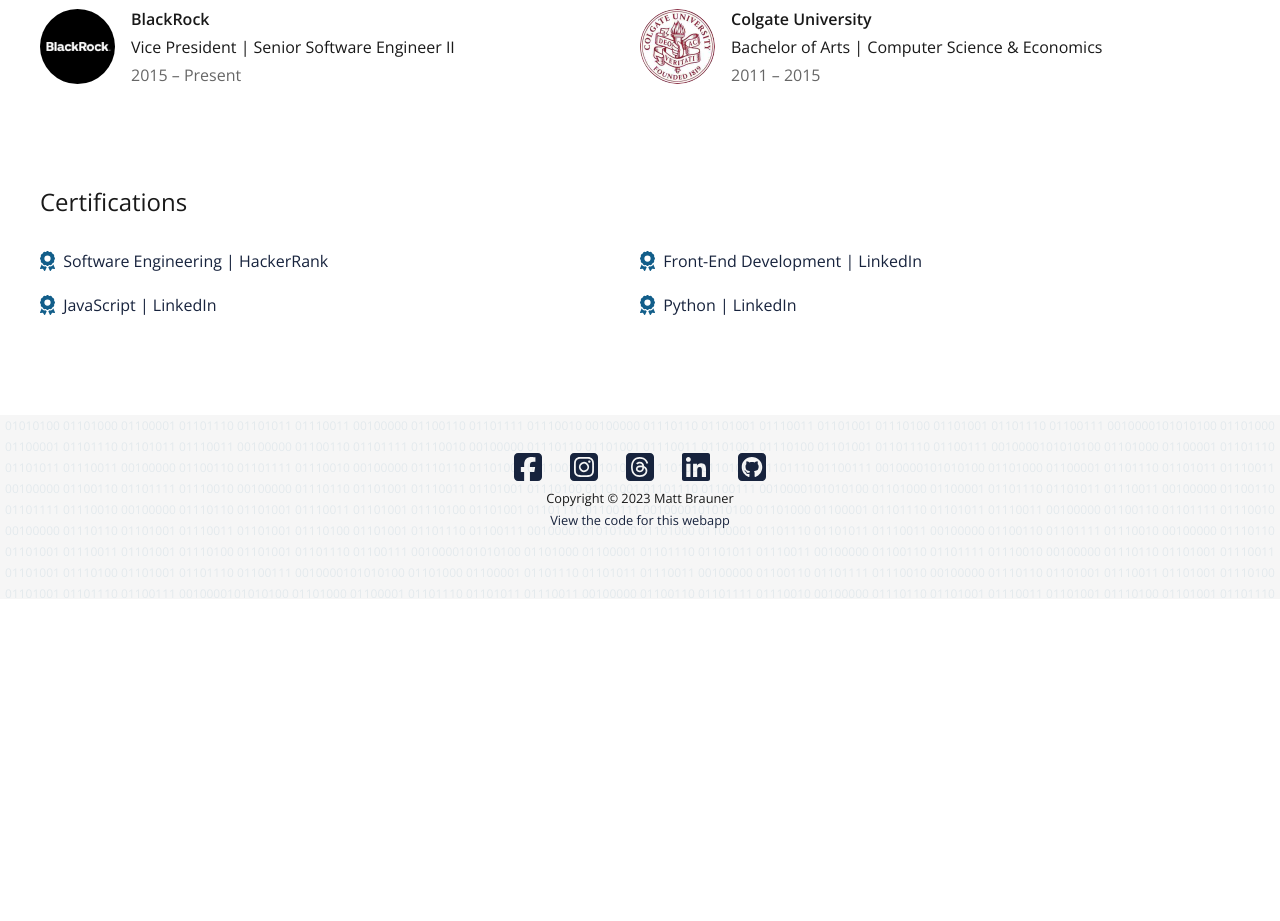
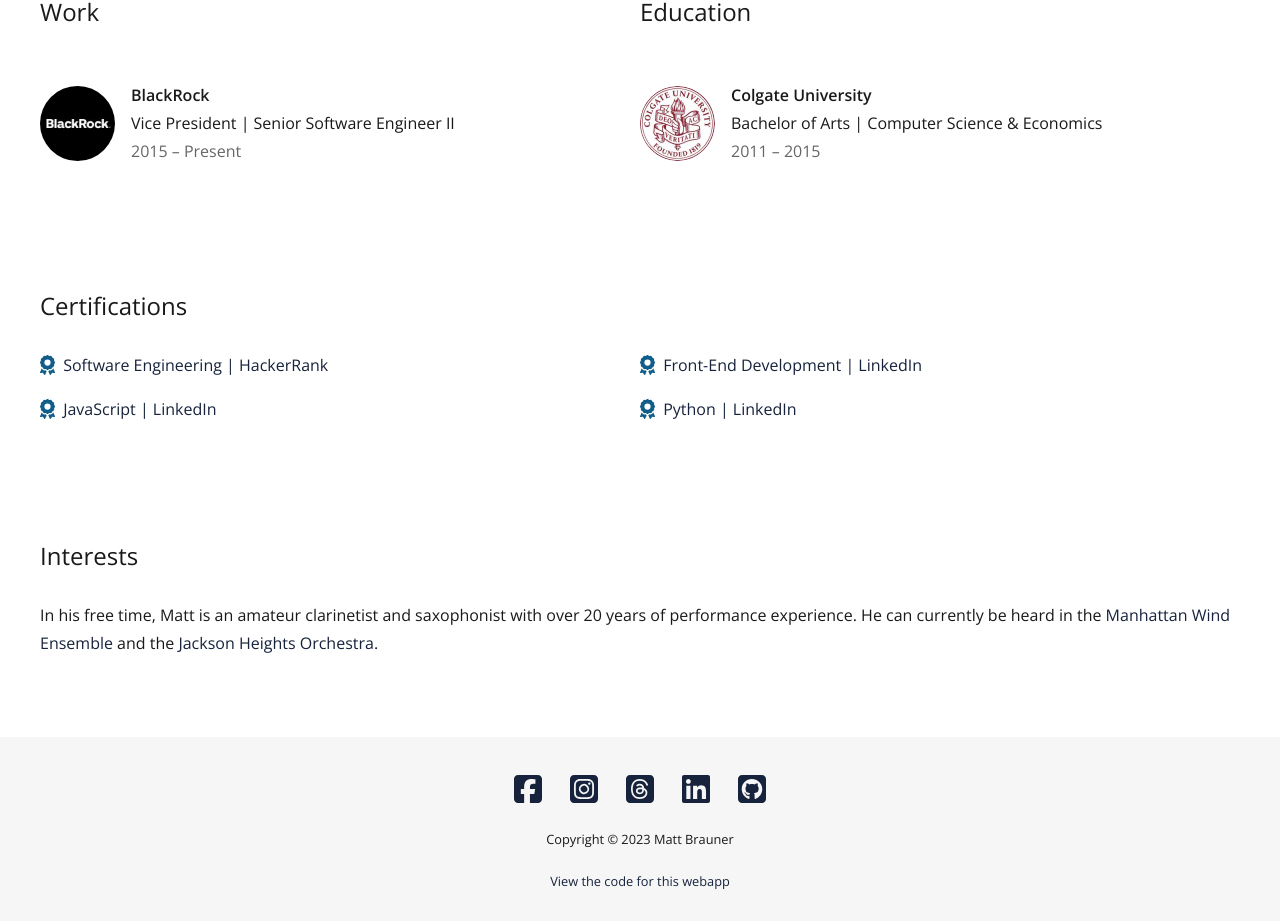
Before and after one commit to mb4828/mb-website, a Next.js app: page / in a window 1280 px wide. Shown: the part 853-1774 px from the top of the page. Before the commit the page ends 1452 px from the top, so only its background shows below. Built offline with nearby package versions, Linux system fonts and the light colour scheme.

Commit message:
Adding interests back

```diff
--- a/src/app/globals.scss
+++ b/src/app/globals.scss
@@ -24,6 +24,7 @@
 }
 
 h2 {
+  margin: 1em 0;
   font-weight: 400;
 }
 
@@ -41,7 +42,7 @@
 }
 
 p {
-  margin: 0;
+  margin: 1.5em 0;
   padding: 0;
   font-weight: 400;
 }
--- a/src/app/page.module.scss
+++ b/src/app/page.module.scss
@@ -100,15 +100,6 @@
     font-size: 80%;
     z-index: 1;
   }
-
-  .footer_binary {
-    position: absolute;
-    top: 0;
-    font-size: 12px;
-    color: var(--secondary-color);
-    opacity: 8%;
-    z-index: 0;
-  }
 }
 
 .reveal {
--- a/src/app/page.tsx
+++ b/src/app/page.tsx
@@ -79,8 +79,8 @@
         <div className={styles.content_grid}>
           <div className={`${styles.full_width} ${styles.reveal}`}>
             <p className="text-center">
-              I&apos;m a senior technologist with {yearsExp} years of professional experience in full-stack web
-              development, financial technology, and data analysis.
+              Matt is a New York City based technologist with {yearsExp} years of professional experience in full-stack
+              web development, financial technology, and data analysis.
             </p>
           </div>
 
@@ -145,15 +145,26 @@
               </li>
             </ul>
           </div>
+
+          <div className={`${styles.full_width} ${styles.reveal}`}>
+            <h2>Interests</h2>
+            <p>
+              In his free time, Matt is an amateur clarinetist and saxophonist with over 20 years of performance
+              experience. He can currently be heard in the&nbsp;
+              <Link href="https://manhattanwindensemble.com" target="_blank" rel="noopener">
+                Manhattan Wind Ensemble
+              </Link>
+              &nbsp;and the&nbsp;
+              <Link href="https://jhorchestra.org" target="_blank" rel="noopener">
+                Jackson Heights Orchestra
+              </Link>
+              .
+            </p>
+          </div>
         </div>
       </main>
 
       <footer className={styles.footer}>
-        <p className={styles.footer_binary}>
-          {`01010100 01101000 01100001 01101110 01101011 01110011 00100000 01100110 01101111 01110010 00100000 01110110
-          01101001 01110011 01101001 01110100 01101001 01101110 01100111 00100001`.repeat(50)}
-        </p>
-
         <div className={`${styles.social_links}`}>
           <Link
             className="fb"
```
